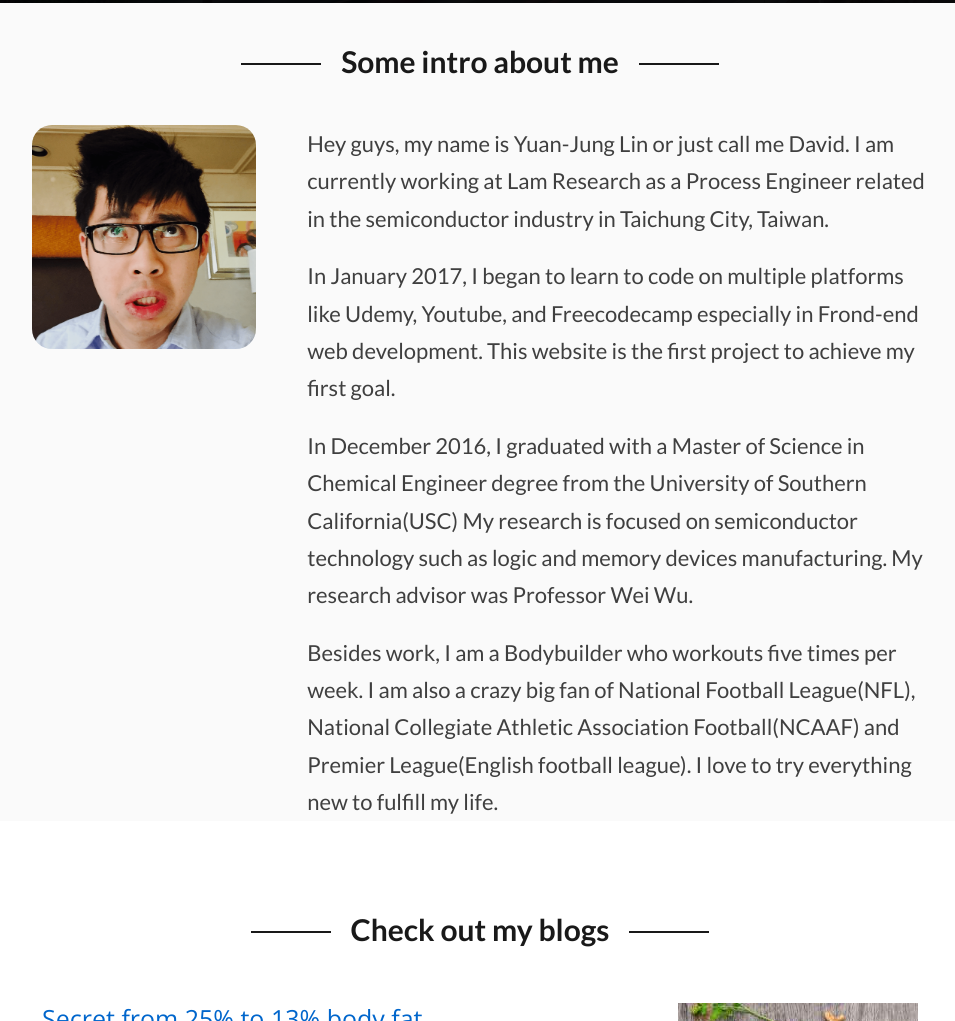
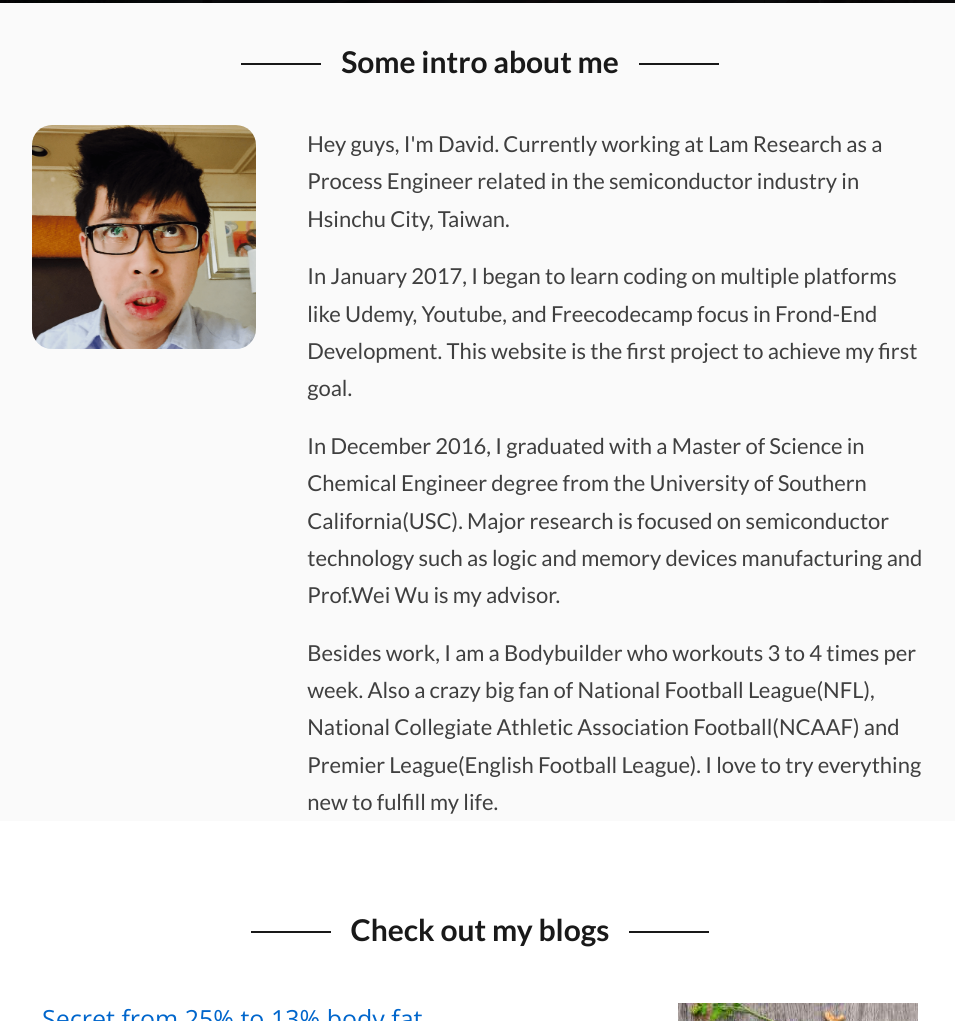
Before and after one commit to david11yf29/david11yf29.github.io, a website: page index.html in a window 1280 px wide. Shown: the part 797-1818 px from the top of the page, without its empty margins (160-1115 px from the left). Drawn offline with nearby package versions, Linux system fonts and the light colour scheme.

Commit message:
Update index.html

```diff
--- a/index.html
+++ b/index.html
@@ -30,10 +30,10 @@
                 </div>
 
                 <div class="intro__box--content">
-                    <p class="paragraph-margin-top">Hey guys, my name is Yuan-Jung Lin or just call me David. I am currently working at Lam Research as a Process Engineer related in the semiconductor industry in Taichung City, Taiwan.</p>
-                    <p class="paragraph-margin-top">In January 2017, I began to learn to code on multiple platforms like Udemy, Youtube, and Freecodecamp especially in Frond-end web development. This website is the first project to achieve my first goal. </p>
-                    <p class="paragraph-margin-top">In December 2016, I graduated with a Master of Science in Chemical Engineer degree from the University of Southern California(USC) My research is focused on semiconductor technology such as logic and memory devices manufacturing. My research advisor was Professor Wei Wu. </p>
-                    <p class="paragraph-margin-top">Besides work, I am a Bodybuilder who workouts five times per week. I am also a crazy big fan of National Football League(NFL), National Collegiate Athletic Association Football(NCAAF) and Premier League(English football league). I love to try everything new to fulfill my life.</p>
+                    <p class="paragraph-margin-top">Hey guys, I'm David. Currently working at Lam Research as a Process Engineer related in the semiconductor industry in Hsinchu City, Taiwan.</p>
+                    <p class="paragraph-margin-top">In January 2017, I began to learn coding on multiple platforms like Udemy, Youtube, and Freecodecamp focus in Frond-End Development. This website is the first project to achieve my first goal. </p>
+                    <p class="paragraph-margin-top">In December 2016, I graduated with a Master of Science in Chemical Engineer degree from the University of Southern California(USC). Major research is focused on semiconductor technology such as logic and memory devices manufacturing and Prof.Wei Wu is my advisor.</p>
+                    <p class="paragraph-margin-top">Besides work, I am a Bodybuilder who workouts 3 to 4 times per week. Also a crazy big fan of National Football League(NFL), National Collegiate Athletic Association Football(NCAAF) and Premier League(English Football League). I love to try everything new to fulfill my life.</p>
                 </div>
 
             </div>
```
